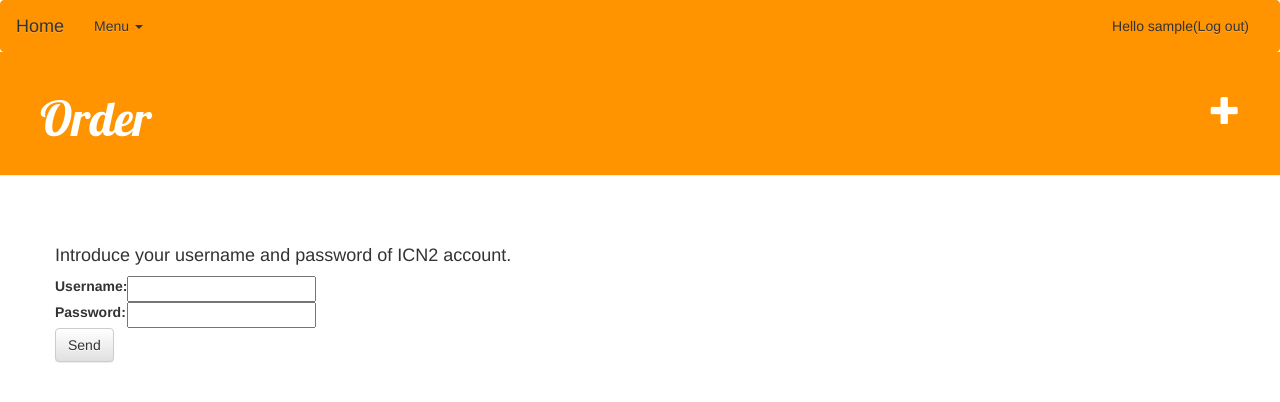
After one commit to BertoDiaz/Inventory_App_v2, a Django app: page /order/1/send/ in a window 1280 px wide. The commit adds this page. Shown: the top 402 px of the page. Run offline with Django 3.2, Linux system fonts and the light colour scheme; the visitor is signed in with stand-in values (Sample User, id 1); some libraries are stand-ins or nearby versions.

Commit message:
Added to Order category the posibility of send a email.

```diff
--- a/blog/forms.py
+++ b/blog/forms.py
@@ -88,6 +88,17 @@ class OrderForm(forms.ModelForm):
         model = Order
         fields = ('name', 'applicant', 'budget', 'type_of_purchase', 'payment_conditions',
                   'supplier', 'number_product',)
+
+
+class SendEmailForm(forms.Form):
+    """
+    Send email form docstring.
+
+    This form is useds to send a email.
+    """
+
+    username = forms.CharField(max_length=50)
+    password = forms.CharField(max_length=20, widget=forms.PasswordInput)
 
 
 class ProductForm(forms.ModelForm):
--- a/blog/templates/blog/element_list.html
+++ b/blog/templates/blog/element_list.html
@@ -4,8 +4,9 @@
     <div class="element">
         <h1><a href="{% url 'blog:computing_list' %}">Computing</a></h1>
         <h1><a href="{% url 'blog:electronic_list' %}">Electronic</a></h1>
+        <h1><a href="{% url 'blog:optic_list' %}">Optic</a></h1>
         <h1><a href="{% url 'blog:chemical_list' %}">Chemical</a></h1>
+        <h1><a href="{% url 'blog:biological_list' %}">Biological</a></h1>
         <h1><a href="{% url 'blog:instrumentation_list' %}">Instrumentation</a></h1>
-        <h1><a href="{% url 'blog:others_list' %}">Others</a></h1>
     </div>
 {% endblock content %}
--- a/blog/templates/blog/order_detail.html
+++ b/blog/templates/blog/order_detail.html
@@ -6,6 +6,7 @@
             {% if user.is_authenticated %}
                 <a class="btn btn-default" href="{% url 'blog:order_edit' pk=order.pk %}"><span class="glyphicon glyphicon-pencil"></span></a>
                 <a class="btn btn-default" href="{% url 'blog:order_remove' pk=order.pk %}"><span class="glyphicon glyphicon-remove"></span></a>
+                <a class="btn btn-default" href="{% url 'blog:order_send_email' pk=order.pk %}"><span class="glyphicon glyphicon-share-alt"></span></a>
             {% endif %}
         </div>
         <h1>{{ order.name }}</h1>
--- /dev/null
+++ b/blog/templates/blog/order_send_email.html
@@ -0,0 +1,26 @@
+{% extends "blog/base_order.html" %}
+
+{% block content %}
+    <div class="login">
+        {% if form.errors %}
+            <p>Your username and password didn't match. Please try again.</p>
+        {% endif %}
+
+        <h4>Introduce your username and password of ICN2 account.</h4>
+        <form method="POST">
+        {% csrf_token %}
+            <table>
+            <tr>
+                <td>{{ form.username.label_tag }}</td>
+                <td>{{ form.username }}</td>
+            </tr>
+            <tr>
+                <td>{{ form.password.label_tag }}</td>
+                <td>{{ form.password }}</td>
+            </tr>
+            </table>
+
+            <button type="submit" class="send btn btn-default">Send</button>
+        </form>
+    </div>
+{% endblock %}
--- a/blog/urls.py
+++ b/blog/urls.py
@@ -77,6 +77,7 @@ urlpatterns = [
     url(r'^order/new/(?P<pk>[0-9]+)/$', views.order_new_next, name='order_new_next'),
     url(r'^order/(?P<pk>[0-9]+)/edit/$', views.order_edit, name='order_edit'),
     url(r'^order/(?P<pk>\d+)/remove/$', views.order_remove, name='order_remove'),
+    url(r'^order/(?P<pk>\d+)/send/$', views.order_send_email, name='order_send_email'),
 
     # #################### RUN #################### #
     url(r'^run/$', views.run_list, name='run_list'),
--- a/blog/views.py
+++ b/blog/views.py
@@ -2,9 +2,19 @@
 
 from django.shortcuts import render, get_object_or_404, redirect
 from django.contrib.auth.decorators import login_required
+from django.contrib.auth.models import User
 from django.forms.formsets import formset_factory
 from django.utils import timezone
 from django.contrib.auth import login, authenticate
+# from django.core.mail import EmailMultiAlternatives, EmailMessage
+from email.mime.multipart import MIMEMultipart
+from email.mime.text import MIMEText
+from email.mime.base import MIMEBase
+from email.encoders import encode_base64
+import smtplib
+import os
+# import getpass
+# import base64
 import openpyxl
 from openpyxl.styles.borders import Border, Side
 from openpyxl.drawing.image import Image
@@ -12,7 +22,7 @@ from .models import Element, Order, Product, Computing, Electronic, Optic, Chemi
 from .models import Instrumentation, Others, Full_Name_Users, Run, Chip, Wafer, Waveguide
 from .forms import ElementForm, OrderForm, ProductForm, ComputingForm, ElectronicForm, OpticForm
 from .forms import ChemicalForm, BiologicalForm, InstrumentationForm, OthersForm, SignUpForm
-from .forms import RunForm, WaferForm, ChipForm, WaveguideForm
+from .forms import RunForm, WaferForm, ChipForm, WaveguideForm, SendEmailForm
 
 
 def home(request):
@@ -608,7 +618,8 @@ def biological_list(request):
 
     @return: list of biologicals.
     """
-    biologicals = Biological.objects.filter(created_date__lte=timezone.now()).order_by('created_date')
+    biologicals = Biological.objects.filter(
+        created_date__lte=timezone.now()).order_by('created_date')
 
     return render(request, 'blog/biological_list.html', {'biologicals': biologicals})
 
@@ -1174,6 +1185,65 @@ def order_edit(request, pk):
                                                     'products_formset': products_formset,
                                                     'noItem': noItem,
                                                     'count': count})
+
+
+@login_required
+def order_send_email(request, pk):
+    """
+    Order_send_email function docstring.
+
+    This function send an email with the order.
+
+    @param request: HTML request page.
+
+    @param pk: primary key of the order to send.
+
+    @return: edit page of the order.
+
+    @raise 404: order does not exists.
+    """
+    if request.method == "POST":
+        order = get_object_or_404(Order, pk=pk)
+        username = User.objects.get(username=order.author)
+        sendEmail_form = SendEmailForm(data=request.POST)
+        if sendEmail_form.is_valid():
+            # sendEmail = sendEmail_form.save(commit=False)
+            print(sendEmail_form.cleaned_data.get('password'))
+            fromaddr = username.email
+            toaddrs = 'pexespada@gmail.com'
+            subject = 'Formulario de pedido'
+            message = "<p>Buenas,</p><p>Adjunto a este correo el formulario de pedido.</p>"
+            msg = MIMEMultipart('related')
+            msg['From'] = fromaddr
+            msg['To'] = toaddrs
+            msg['Subject'] = subject
+
+            # Content-type:text/html
+            message = MIMEText(message, 'html')
+            msg.attach(message)
+            # ADJUNTO
+            file = 'blog/formulariosPedidos/FP_' + order.name + '.xlsx'
+            if (os.path.isfile(file)):
+                adjunto = MIMEBase('application', 'octet-stream')
+                adjunto.set_payload(open(file, "rb").read())
+                encode_base64(adjunto)
+                adjunto.add_header('Content-Disposition',
+                                   'attachment; filename = "%s"' % os.path.basename(file))
+                msg.attach(adjunto)
+            # ENVIAR
+            server = smtplib.SMTP('mail.icn2.cat', 587)
+            # protocolo de cifrado de datos utilizado por gmail
+            server.starttls()
+            # Credenciales
+            # server.login(username.email, 'heriberto_20')
+            server.login('icn2\\' + username.username, sendEmail_form.cleaned_data.get('password'))
+            server.set_debuglevel(1)
+            server.sendmail(fromaddr, toaddrs, msg.as_string())
+            server.quit()
+        return redirect('blog:order_detail', pk=pk)
+    else:
+        form = SendEmailForm()
+        return render(request, 'blog/order_send_email.html', {'form': form})
 
 
 @login_required
```
Also changed, not shown: 1 other file.
